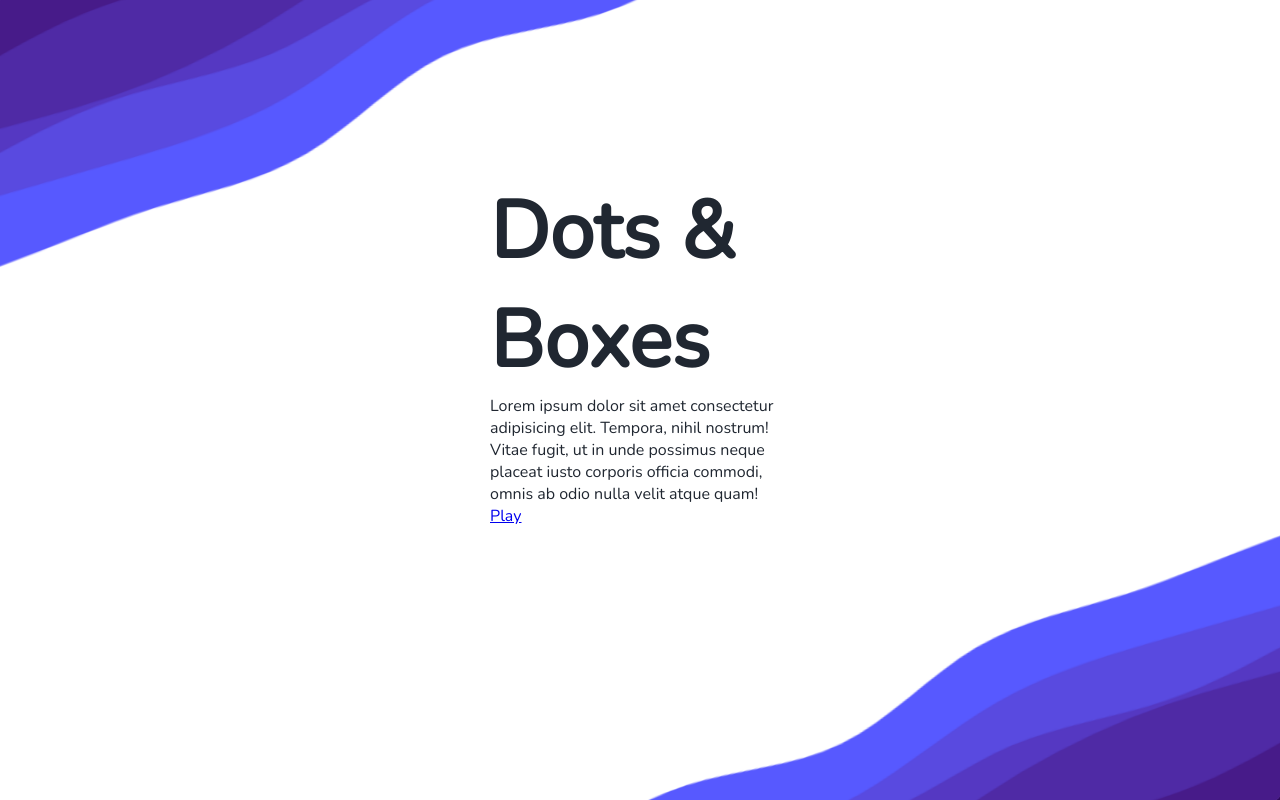
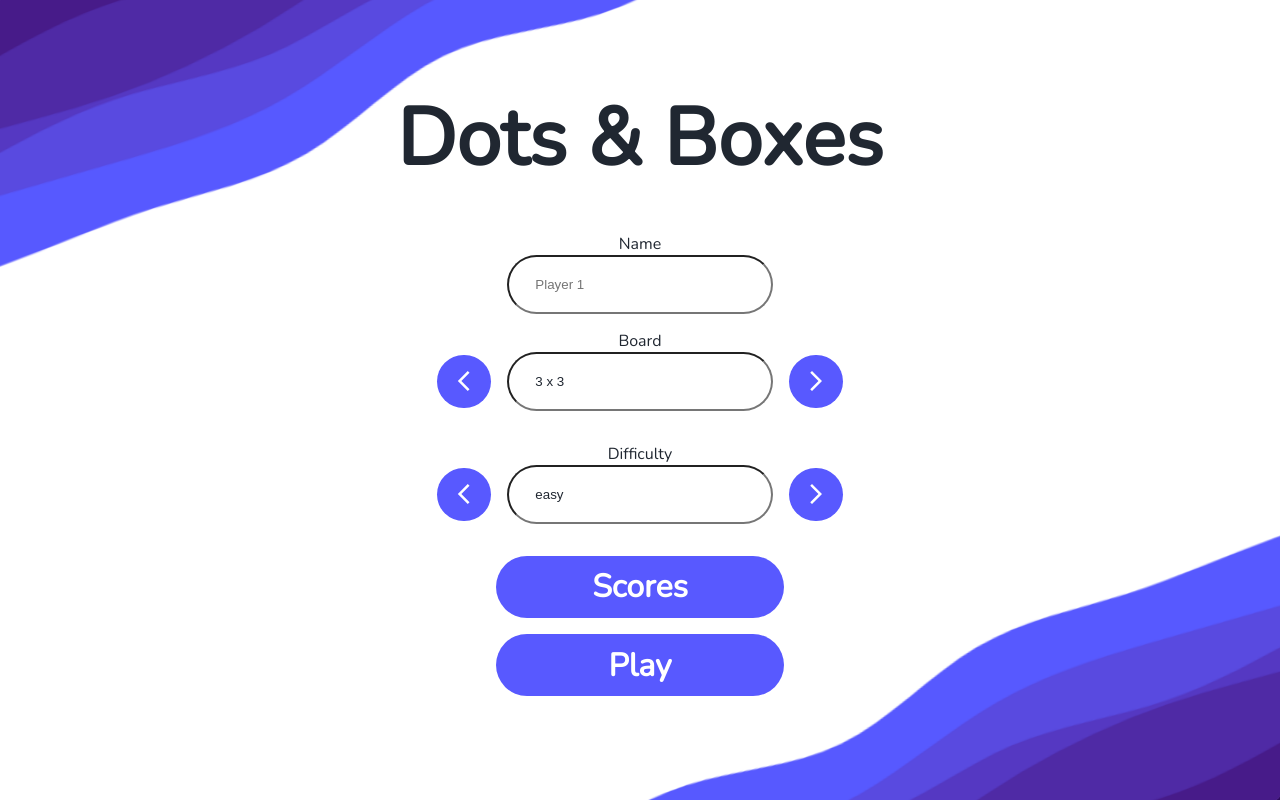
Before and after one commit to GwendolineRodriguez/DotsAndBoxes, a website built with Parcel: page src/index.html in a window 1280 px wide. Built offline with nearby package versions, Linux system fonts and the light colour scheme; files whose address does not match are found by name.

Commit message:
add styles to title options

```diff
--- a/src/app.module.js
+++ b/src/app.module.js
@@ -13,9 +13,8 @@ class App {
         path: "/game",
         component: "<dot-boxes-grid boxNumber='9'></dot-boxes-grid>",
       },
-      { path: "/scores", component: "<scores></scores>" },
+      { path: "/scores", component: "<game-scores></game-scores>" },
     ]);
-    router.updateLinks();
   }
 }
 
--- a/src/components/end-game-modal/end-game-modal.js
+++ b/src/components/end-game-modal/end-game-modal.js
@@ -51,12 +51,12 @@ class EndGameModal extends HTMLElement {
           <p id="playerScore2"></p>
         </div>
         <div id="${actionBtns}">
-          <button id="replayBtn" class="${modalBtn}">
+          <a id="replayBtn" class="${modalBtn}" href="/game">
             <img class="icon" src="${replayIcon}" alt="replayIcon" />
-          </button>
-          <button id="homeBtn" class="${modalBtn}">
+          </a>
+          <a id="homeBtn" class="${modalBtn}" href="/">
             <img class="icon" src="${homeIcon}" alt="homeIcon" />
-          </button>
+          </a>
         </div>
       </div>
       <div class="${overlay} ${hidden}" aria-hidden="true"></div>
--- a/src/components/end-game-modal/end-game-modal.module.css
+++ b/src/components/end-game-modal/end-game-modal.module.css
@@ -48,6 +48,9 @@
   background-color: var(--accent-color);
   border-radius: 50%;
   border: none;
+  display: flex;
+  align-items: center;
+  justify-content: center;
 }
 
 #endGameModalTitle {
--- a/src/components/title-options/title-options.js
+++ b/src/components/title-options/title-options.js
@@ -1,4 +1,15 @@
-import { titleOptions, button } from "./title-options.module.css";
+import {
+  titleOptions,
+  optTitle,
+  actionBtn,
+  elemWidth,
+  inputField,
+  optLabel,
+  modularBtn,
+  selectInput,
+} from "./title-options.module.css";
+import arrowBackIcon from "./../../icons/arrow_back_24dp.svg";
+import arrowForwardIcon from "./../../icons/arrow_forward_24dp.svg";
 
 class TitleOptions extends HTMLElement {
   constructor() {
@@ -7,18 +18,64 @@ class TitleOptions extends HTMLElement {
   connectedCallback() {
     this.render();
   }
+  setEventListeners() {
+    this.playBtn = document.getElementById("playBtn");
+  }
 
   render = () => {
     const html = String.raw;
     this.innerHTML = html`
       <section id="${titleOptions}">
-        <h1>Dots & Boxes</h1>
-        <p>
-          Lorem ipsum dolor sit amet consectetur adipisicing elit. Tempora,
-          nihil nostrum! Vitae fugit, ut in unde possimus neque placeat iusto
-          corporis officia commodi, omnis ab odio nulla velit atque quam!
-        </p>
-        <a href="/game" class="button">Play</a>
+        <h1 class="${optTitle}">Dots & Boxes</h1>
+        <!-- Name -->
+        <label for="name" class="${optLabel}">Name</label>
+        <input
+          class="${inputField} ${elemWidth}"
+          id="name"
+          required
+          minlength="4"
+          maxlength="8"
+          size="10"
+          placeholder="Player 1"
+        />
+        <!-- Board -->
+        <label for="board" class="${optLabel}">Board</label>
+        <span class="${selectInput}">
+          <button class="${modularBtn}" data-target="board">
+            <img class="icon" src="${arrowBackIcon}" alt="arrowBackIcon" />
+          </button>
+          <input id="board" value="3 x 3" class="${inputField} ${elemWidth}" />
+          <button class="${modularBtn}" data-target="board">
+            <img
+              class="icon"
+              src="${arrowForwardIcon}"
+              alt="arrowForwardIcon"
+            />
+          </button>
+        </span>
+        <!-- Difficulty -->
+        <label for="difficulty" class="${optLabel}">Difficulty</label>
+        <span class="${selectInput}">
+          <button class="${modularBtn}" data-target="difficulty">
+            <img class="icon" src="${arrowBackIcon}" alt="arrowBackIcon" />
+          </button>
+          <input
+            id="difficulty"
+            value="easy"
+            class="${inputField} ${elemWidth}"
+          />
+          <button class="${modularBtn}" data-target="difficulty">
+            <img
+              class="icon"
+              src="${arrowForwardIcon}"
+              alt="arrowForwardIcon"
+            />
+          </button>
+        </span>
+        <a id="scoreBtn" class="${actionBtn} ${elemWidth}" href="/scores"
+          >Scores</a
+        >
+        <a id="playBtn" class="${actionBtn} ${elemWidth}" href="/game">Play</a>
       </section>
     `;
   };
--- a/src/components/title-options/title-options.module.css
+++ b/src/components/title-options/title-options.module.css
@@ -1,18 +1,65 @@
 #titleOptions {
-  width: 300px;
-  height: 300px;
   color: var(--text-color);
+  display: grid;
+  justify-items: center;
+  margin: 2em 15em;
 }
 
-h1 {
+.optTitle {
   font-size: 5em;
+  margin-bottom: 0.3em;
 }
 
-.button {
+.elemWidth {
+  border-radius: 3em;
+}
+
+.actionBtn {
+  width: 9em;
+  display: flex;
+  align-items: center;
+  justify-content: center;
+  font-weight: bold;
   -webkit-appearance: button;
   -moz-appearance: button;
   appearance: button;
-
+  cursor: pointer;
   text-decoration: none;
   color: initial;
+  color: var(--background-color);
+  font-size: 2em;
+  background-color: var(--accent-color);
+  padding: 0.3em 0;
+  margin-top: 0.5em;
 }
+
+.selectInput {
+  display: flex;
+  gap: 1em;
+  align-items: center;
+  margin-bottom: 1em;
+}
+
+.modularBtn {
+  cursor: pointer;
+  width: 4em;
+  height: 4em;
+  background-color: var(--accent-color);
+  border-radius: 50%;
+  border: none;
+  display: flex;
+  align-items: center;
+  justify-content: center;
+}
+
+.optLabel {
+  color: var(--text-color);
+  margin-top: 1em;
+}
+
+.inputField {
+  color: var(--dark-color);
+  background-color: white;
+  padding: 1.5em 2em;
+  width: 20em;
+}
```
Also changed, not shown: src/icons/arrow_back_24dp.svg (added), src/icons/arrow_forward_24dp.svg (added).
